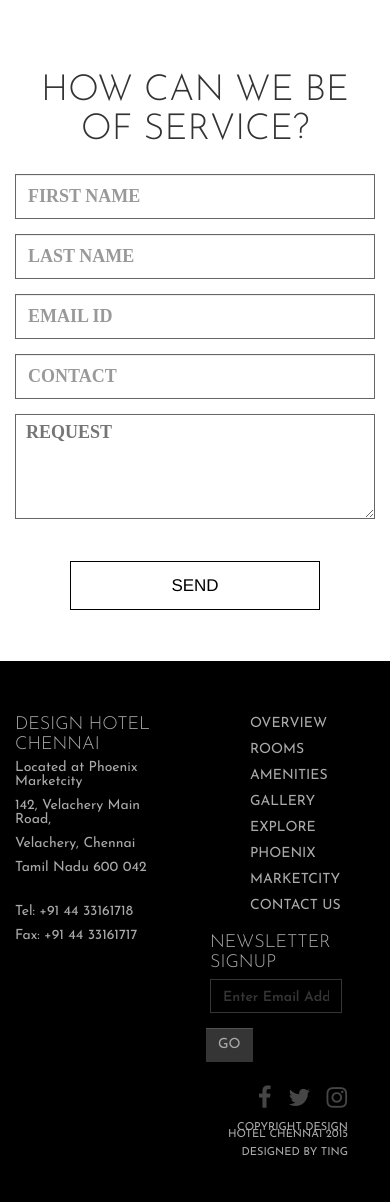
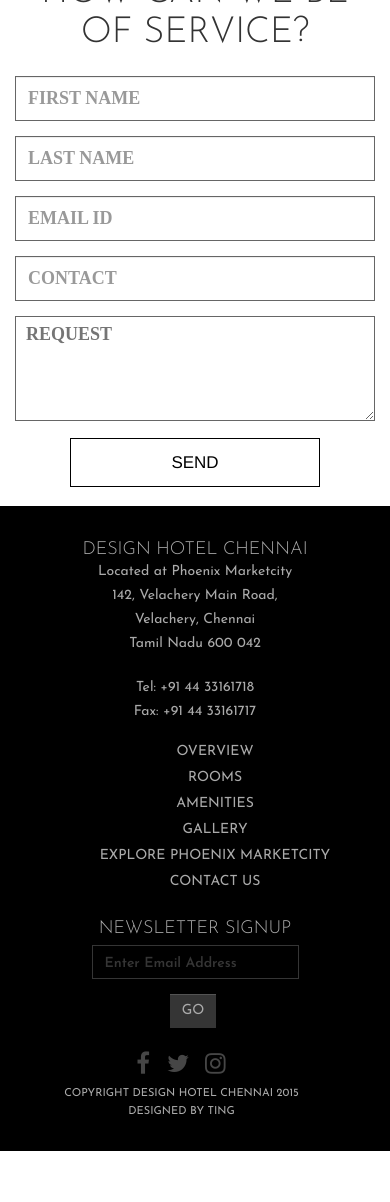
Before and after one commit to WohligTechnology/peripona, a CodeIgniter app: page /sare/index.php/website/index in a window 390 px wide. Shown: the part 821-2023 px from the top of the page. After the commit the page ends 1972 px from the top, so only its background shows below. Run offline with CodeIgniter, Linux system fonts and the light colour scheme; some libraries are stand-ins or nearby versions.

Commit message:
mobile.css

```diff
--- a/application/views/frontend/footer.php
+++ b/application/views/frontend/footer.php
@@ -1,7 +1,7 @@
 <footer class="foot-main">
     <div class="container footer-menu">
         <div class="row">
-            <div class="col-md-4 col-xs-6">
+            <div class="col-md-4 col-sm-12">
                 <div class="ftr-head">
                     <h4>DESIGN HOTEL CHENNAI</h4>
                     <p>
@@ -17,7 +17,7 @@
                 </div>
                 </div>
             </div>
-            <div class="col-md-4 col-xs-6">
+            <div class="col-md-4 col-sm-12">
                 <div class="ftr-head">
                     <ul>
                         <li><a href="#">  OVERVIEW</a>
@@ -35,7 +35,7 @@
                     </ul>
                 </div>
             </div>
-            <div class="col-md-4 col-xs-6">
+            <div class="col-md-4 col-sm-12">
                 <div class="ftr-head">
                     <h4>NEWSLETTER SIGNUP</h4>
                     <form class="form-inline footer-form">
--- a/application/views/frontend/header.php
+++ b/application/views/frontend/header.php
@@ -11,6 +11,7 @@
     <link rel="stylesheet" type="text/css" href="<?php echo base_url('frontassets/css/style.css'); ?>" />
     <link rel="stylesheet" type="text/css" href="<?php echo base_url('frontassets/css/custom.css'); ?>" />
     <link rel="stylesheet" type="text/css" href="<?php echo base_url('frontassets/css/flexslider.css'); ?>" />
+       <link rel="stylesheet" type="text/css" href="<?php echo base_url('frontassets/css/mobile.css'); ?>" />
     <link rel="stylesheet" type="text/css" href="<?php echo base_url('frontassets/fancy/jquery.fancybox.css?v=2.1.5'); ?>" />
     <!--    <link rel="stylesheet" type="text/css" href="<?php echo base_url('frontassets/image/style.css'); ?>" />-->
 
--- a/frontassets/css/custom.css
+++ b/frontassets/css/custom.css
@@ -17,36 +17,8 @@ p {
     padding-right: 27px;
 }
 
-form.form-inline.footer-form button {
-    background: #353535;
-    /* text-shadow: 0px 0px 0px; */
-
-    color: #aaaaaa;
-    -webkit-border-radius: 0px;
-    -moz-border-radius: 0px;
-    border-radius: 0px;
-    margin-left: -4px;
-}
-
 form.form-inline.footer-form button:focus {
     border-color: #aaaaaa;
-}
-
-form.form-inline.footer-form .form-group {
-    width: 75%;
-}
-
-.pull-right.footer-icons i {
-    font-size: 24px;
-    color: #aaaaaa;
-}
-
-.pull-right.footer-icons i.fa.fa-facebook {
-    padding-right: 5px;
-}
-
-.pull-right.footer-icons {
-    padding: 25px 2px 12px 0;
 }
 
 .ftr-head h4 {
@@ -70,23 +42,6 @@ form.form-inline.footer-form input {
     -moz-border-radius: 0px;
     border-radius: 0px;
     width: 100%;
-}
-
-.pull-right.footer-icons i {
-    font-size: 24px;
-    color: #aaaaaa;
-}
-
-.pull-right.footer-icons i.fa.fa-facebook {
-    padding-right: 5px;
-}
-
-.pull-right.footer-icons {
-    padding: 24px 2px 15px 0;
-}
-
-.text-footer-link p {
-    font-size: 11px;
 }
 
 .contactform textarea {
@@ -128,11 +83,6 @@ form.form-inline.footer-form input {
 
 .ftr-head ul li {
     list-style: none;
-}
-
-
-form.form-inline.footer-form .form-group {
-    width: 75%;
 }
 
 form.form-inline.footer-form input {
--- /dev/null
+++ b/frontassets/css/mobile.css
@@ -0,0 +1,54 @@
+@media screen and (max-width: 767px) {
+    .nav-pills>li {
+        float: none !important;
+    }
+    .logo img {
+        width: 325px;
+    }
+    .contact-add {
+        line-height: 100%;
+        margin-top: 30px;
+        text-align: center;
+    }
+    .map {
+        margin-top: 30px;
+    }
+    .contactform {
+        padding: 5px 0;
+    }
+    .send {
+        padding: 25px 0px 25px 0;
+    }
+    .content.menu-main {
+        background: #000;
+        padding: 20px 0px 20px 0px;
+    }
+    .ftr-head {
+        line-height: 100%;
+        text-align: center;
+        margin-bottom: 20px;
+    }
+    form.form-inline.footer-form input {
+        width: initial;
+        margin: 0 auto;
+    }
+    form.form-inline.footer-form .form-group {
+        width: initial;
+    }
+    .pull-right.footer-icons {
+        float: none!important;
+    }
+    .text-footer-link p.pull-right {
+        float: none !important;
+        text-align: center;
+    }
+    .container.footer-menu {
+        margin: 10px auto;
+    }
+}
+
+@media screen and (max-width: 580px) {
+    .logo img {
+        width: 200px;
+    }
+}
```
